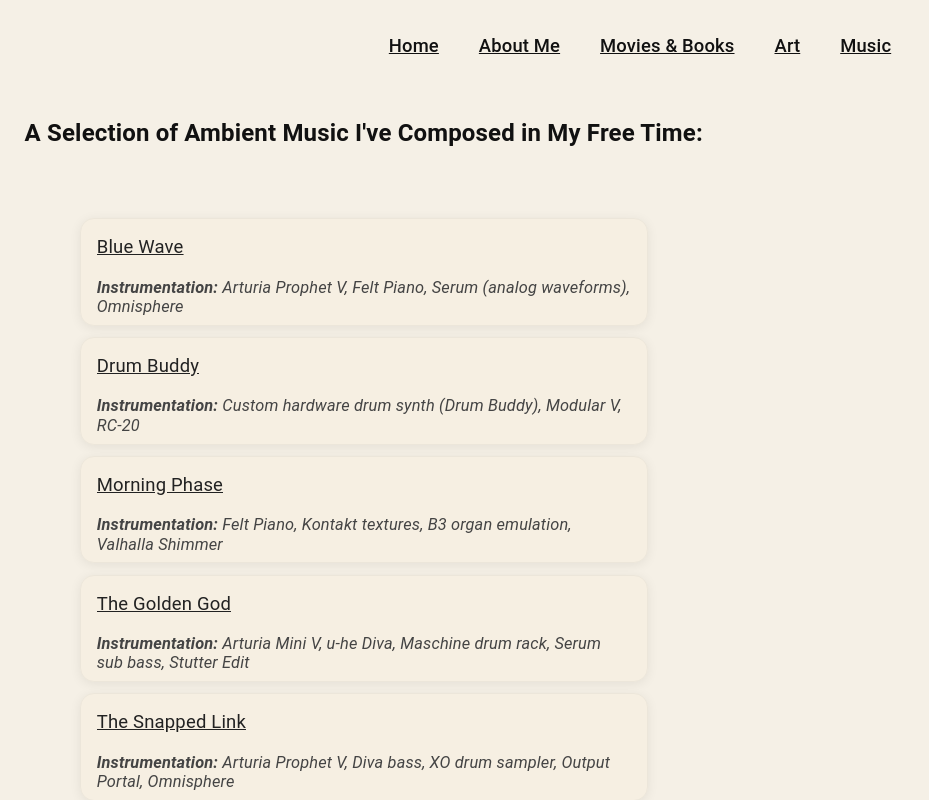
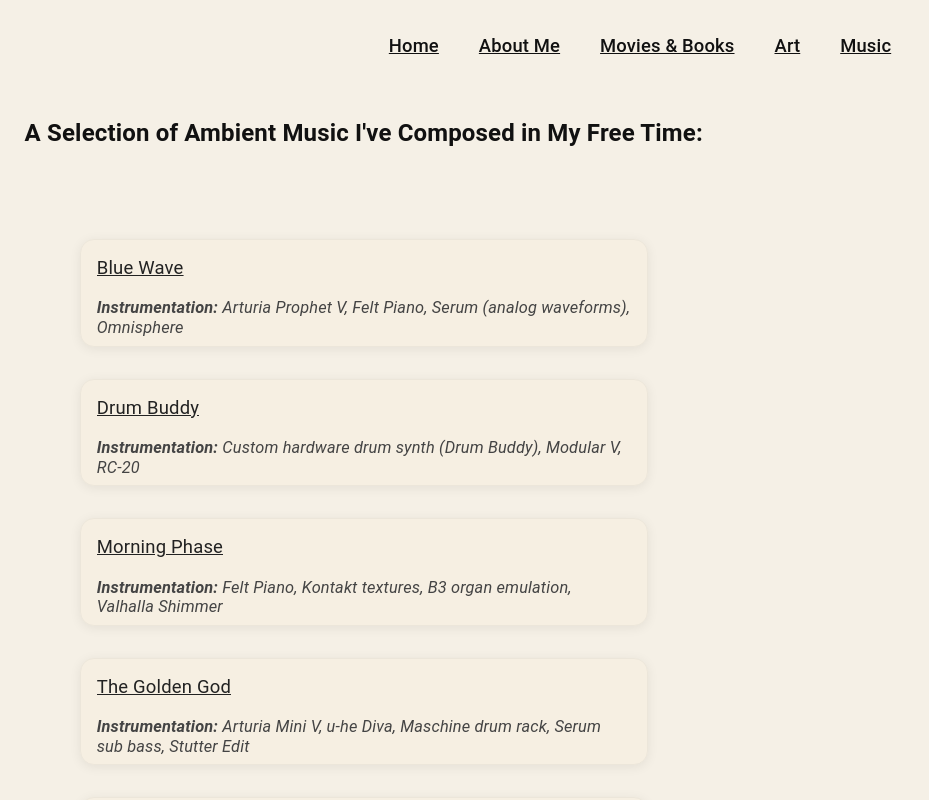
Before and after one commit to bnashel/bnportfolio-react, a React (Vite) app: page /music in a window 1280 px wide. Shown: the top 800 px of the page, without its empty margins (0-929 px from the left). Built offline with nearby package versions, Linux system fonts and the light colour scheme; the HTML template or start-up script is replaced by a standard one.

Commit message:
Increase vertical spacing between music cards for better separation

```diff
--- a/src/styles.css
+++ b/src/styles.css
@@ -416,7 +416,7 @@ img, .artwork-placeholder {
   border-radius: 14px;
   box-shadow: 0 2px 12px rgba(0,0,0,0.07);
   padding: 0.5rem 1rem 0.5rem 1rem;
-  margin: 0.7rem auto 0.7rem auto;
+  margin: 2rem auto 2rem auto;
   max-width: 900px;
   min-width: 0;
   width: 100%;
```
